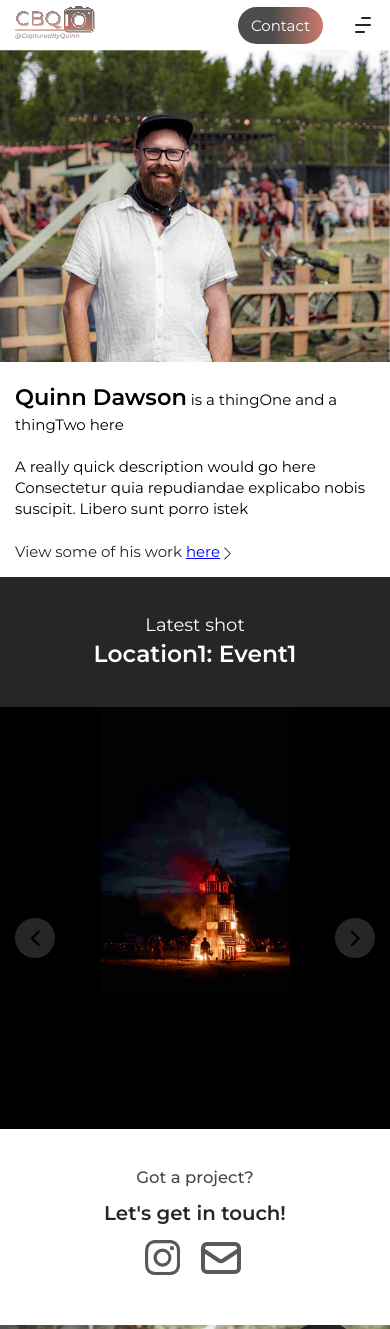
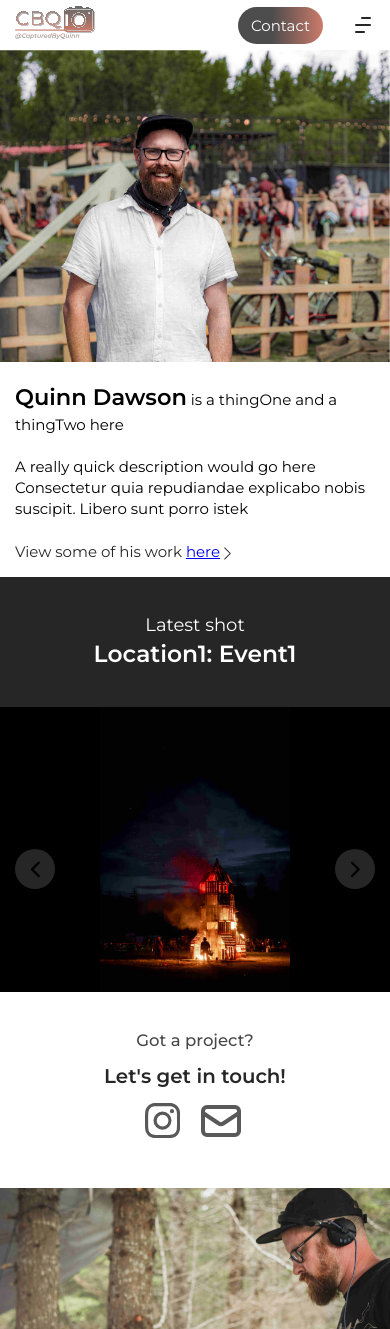
Before and after one commit to hn275/quinn-website, a React (Create React App) app: page / in a window 390 px wide. Shown: the top 1329 px of the page. Built offline with nearby package versions, Linux system fonts and the light colour scheme.

Commit message:
disable some es-lint

```diff
--- a/src/Features/Carousel/Carousel.tsx
+++ b/src/Features/Carousel/Carousel.tsx
@@ -65,6 +65,7 @@ const Carousel: React.FC<CarouselPropTypes> = ({ event }): JSX.Element => {
         return () => {
             clearInterval(loopIntervalId);
         };
+        /* eslint-disable */
     }, [isAutoLooping]);
     // Resume auto looping once the user click on next/prev button after 5
     useEffect(() => {
--- a/src/assets/stylesheets/css/Portfolio.css
+++ b/src/assets/stylesheets/css/Portfolio.css
@@ -24,7 +24,7 @@
 #portfolio .carousel {
   width: 100%;
   position: relative;
-  height: 50vh;
+  height: 70vh;
   /* overflow: hidden; */
 }
 #portfolio .carousel-image {
@@ -81,24 +81,24 @@
 }
 
 @media only screen and (max-width: 375px) {
-  .carousel-image {
+  .carousel {
     max-height: 250px;
   }
 }
 @media only screen and (max-width: 414px) {
-  .carousel-image {
+  .carousel {
     max-height: 280px;
   }
 }
 @media only screen and (max-width: 430px) {
-  .carousel-image {
+  .carousel {
     max-height: 285px;
   }
 }
 @media only screen and (min-width: 990px) {
-  .carousel-image {
+  .carousel {
     height: 80vh;
-    max-height: 900px;
+    /* max-height: 900px; */
   }
 }
 
--- a/src/assets/stylesheets/scss/Portfolio.scss
+++ b/src/assets/stylesheets/scss/Portfolio.scss
@@ -22,7 +22,7 @@
     .carousel {
         width: 100%;
         position: relative;
-        height: 50vh;
+        height: 70vh;
         /* overflow: hidden; */
     }
     /* infinite carousel starts here */
@@ -83,23 +83,23 @@
 }
 
 @media only screen and (max-width: 375px) {
-    .carousel-image {
+    .carousel {
         max-height: 250px;
     }
 }
 @media only screen and (max-width: 414px) {
-    .carousel-image {
+    .carousel {
         max-height: 280px;
     }
 }
 @media only screen and (max-width: 430px) {
-    .carousel-image {
+    .carousel {
         max-height: 285px;
     }
 }
 @media only screen and (min-width: 990px) {
-    .carousel-image {
+    .carousel {
         height: 80vh;
-        max-height: 900px;
+        /* max-height: 900px; */
     }
 }
```
Also changed, not shown: 1 other file (tests, documents, lock files or other folders).
